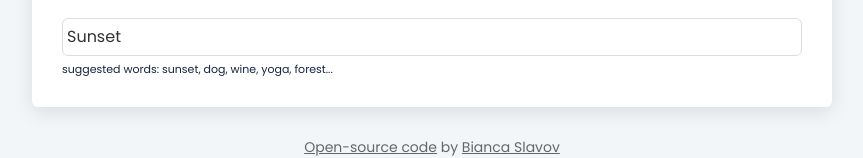
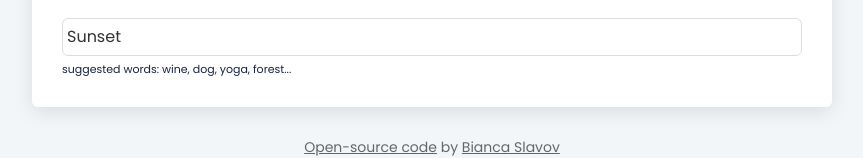
Before and after one commit to Bianca-Slavov/dictionary-project-react, a React (Create React App) app: page / in a window 1280 px wide. Shown: the part 384-542 px from the top of the page, without its empty margins (208-1071 px from the left). Built offline with nearby package versions, Linux system fonts and the light colour scheme; no server answers.

Commit message:
Update Dictionary.js

```diff
--- a/src/Dictionary.js
+++ b/src/Dictionary.js
@@ -57,7 +57,7 @@ export default function Dictionary(props) {
             />
           </form>
           <div className="hint">
-            suggested words: sunset, dog, wine, yoga, forest...
+            suggested words: wine, dog, yoga, forest...
           </div>
         </section>
         <Results results={results} />
```
